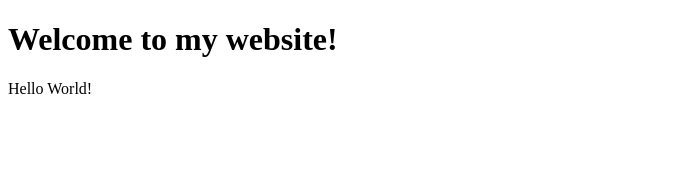
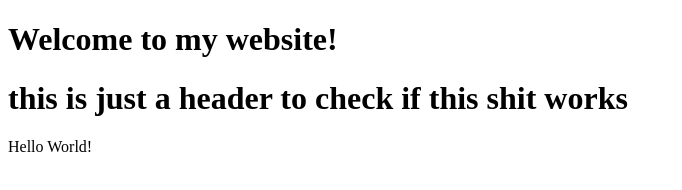
Before and after one commit to damitheswitch/project0, a plain HTML site: page hello.html in a window 1280 px wide. Shown: the whole page, without its empty margins (0-682 px from the left). Drawn offline with Linux system fonts and the light colour scheme.

Commit message:
Added that 2nd header to check

```diff
--- a/hello.html
+++ b/hello.html
@@ -5,6 +5,7 @@
     </head>
     <body>
         <h1>Welcome to my website!</h1>
+        <h1>this is just a header to check if this shit works</h1>
         Hello World!
     </body>
 </html>
```
